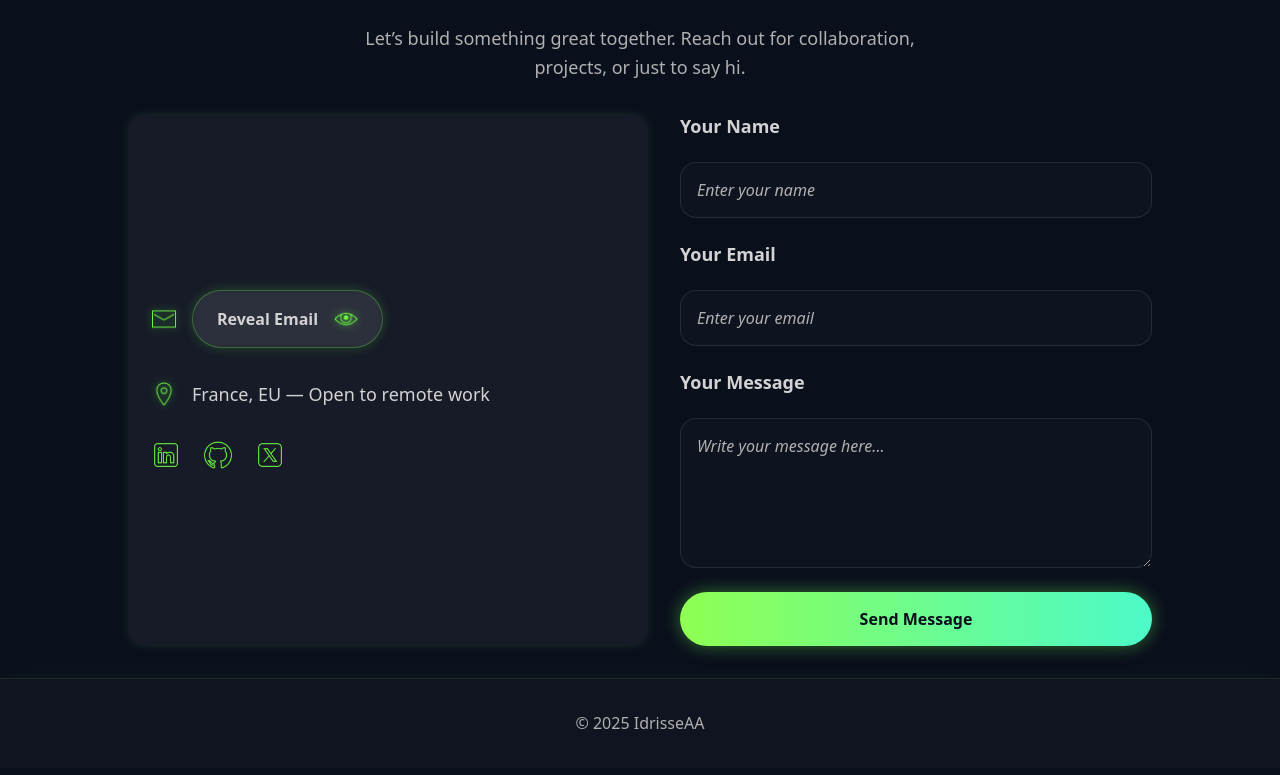
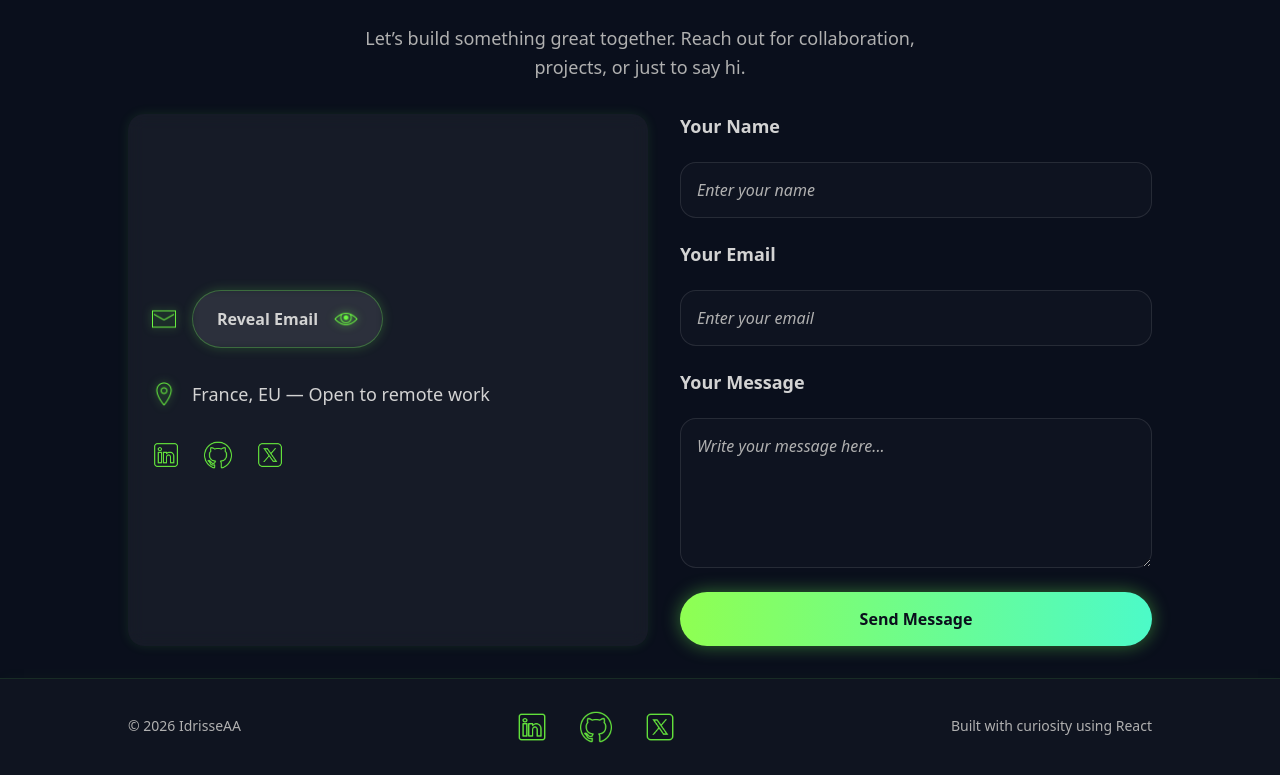
Before and after one commit to IdrisseAA/idrisseaa.github.io, a React (Vite) app: page / in a window 1280 px wide. Shown: the part 5053-5828 px from the top of the page. Built offline with nearby package versions, Linux system fonts and the light colour scheme.

Commit message:
Enhanced the footer section

```diff
--- a/src/components/layout/Footer/Footer.css
+++ b/src/components/layout/Footer/Footer.css
@@ -1,39 +1,82 @@
 .footer {
-    display: flex;
-    justify-content: center;
-    align-items: center;
-    padding: var(--space-lg) 10vw; /* 32px 10vw */
-    color: var(--text-accent); /* #D3D3D3 */
-    font-family: var(--font-primary); /* 'Poppins', sans-serif */
+    padding: var(--space-lg) 10vw;
+    color: var(--text-accent);
+    font-family: var(--font-primary);
     max-width: 1440px;
     margin: 0 auto;
     background: rgba(255, 255, 255, 0.02);
     border-top: 1px solid rgba(111, 255, 82, 0.1);
-    box-shadow: 0 0 20px rgba(111, 255, 82, 0.05);
+    /* Softer glow for a more modern, subtle look */
+    box-shadow: 0 0 15px rgba(111, 255, 82, 0.03);
 }
 
-.footer-bottom {
-    font-size: 14px;
+.footer-content {
+    display: flex;
+    justify-content: space-between;
+    align-items: center;
+    flex-wrap: wrap;
+    gap: 1.5rem;
     text-align: center;
-    color: var(--text-soft); /* #B0B0B0 */
-    animation: fadeIn 1s ease-out;
 }
 
-/* Fade-in animation */
-@keyframes fadeIn {
-    from {
-        opacity: 0;
-        transform: translateY(20px);
+.copyright,
+.built-by {
+    font-size: 14px;
+    color: var(--text-soft);
+    margin: 0;
+}
+
+.social-icons {
+    display: flex;
+    gap: 2rem;
+}
+
+.social-icons a {
+    display: block;
+    line-height: 0; /* Removes unwanted spacing */
+}
+
+.social-icons a img {
+    width: 32px;
+    height: 32px;
+    object-fit: contain;
+    transition: transform 0.3s ease, filter 0.3s ease;
+    filter: brightness(0.9);
+}
+
+.social-icons a:hover img {
+    transform: translateY(-3px) scale(1.1);
+    filter: brightness(1.3) hue-rotate(10deg); /* Subtle green accent on hover */
+}
+
+/* Responsive adjustments */
+@media (max-width: 768px) {
+    .footer-content {
+        flex-direction: column;
+        gap: 1.2rem;
     }
-    to {
-        opacity: 1;
-        transform: translateY(0);
+
+    .copyright,
+    .built-by {
+        font-size: 13px;
+    }
+
+    .social-icons {
+        gap: 1.8rem;
+    }
+
+    .social-icons a img {
+        width: 30px;
+        height: 30px;
     }
 }
 
-/* Responsive */
-@media (max-width: 768px) {
-    .footer-bottom {
-        font-size: 12px;
+@media (max-width: 480px) {
+    .footer {
+        padding: var(--space-md) 6vw;
+    }
+
+    .social-icons {
+        gap: 1.5rem;
     }
 }
--- a/src/components/layout/Footer/Footer.jsx
+++ b/src/components/layout/Footer/Footer.jsx
@@ -1,11 +1,48 @@
 import React from 'react';
 import './Footer.css';
+import linkedinIcon from "../../../assets/images/icons/linkedin_icon.png";
+import githubIcon from "../../../assets/images/icons/github_icon.png";
+import twitterIcon from "../../../assets/images/icons/twitter_icon.png";
 
 const Footer = () => {
+    const currentYear = new Date().getFullYear();
+
     return (
         <footer className="footer" id="footer">
-            <div className="footer-bottom">
-                <p className="footer-bottom-left">© 2025 IdrisseAA</p>
+            <div className="footer-content">
+                <p className="copyright">
+                    © {currentYear} IdrisseAA
+                </p>
+
+                <div className="social-icons">
+                    <a
+                        href="https://linkedin.com/in/idrisseaa"
+                        target="_blank"
+                        rel="noopener noreferrer"
+                        aria-label="Visit my LinkedIn profile"
+                    >
+                        <img src={linkedinIcon} alt="" />
+                    </a>
+                    <a
+                        href="https://github.com/idrisseaa"
+                        target="_blank"
+                        rel="noopener noreferrer"
+                        aria-label="Visit my GitHub profile"
+                    >
+                        <img src={githubIcon} alt="" />
+                    </a>
+                    <a
+                        href="https://twitter.com/idrisseaa"
+                        target="_blank"
+                        rel="noopener noreferrer"
+                        aria-label="Visit my Twitter (X) profile"
+                    >
+                        <img src={twitterIcon} alt="" />
+                    </a>
+                </div>
+
+                {/* Optional but recommended for developer portfolios */}
+                <p className="built-by">Built with curiosity using React</p>
             </div>
         </footer>
     );
```
